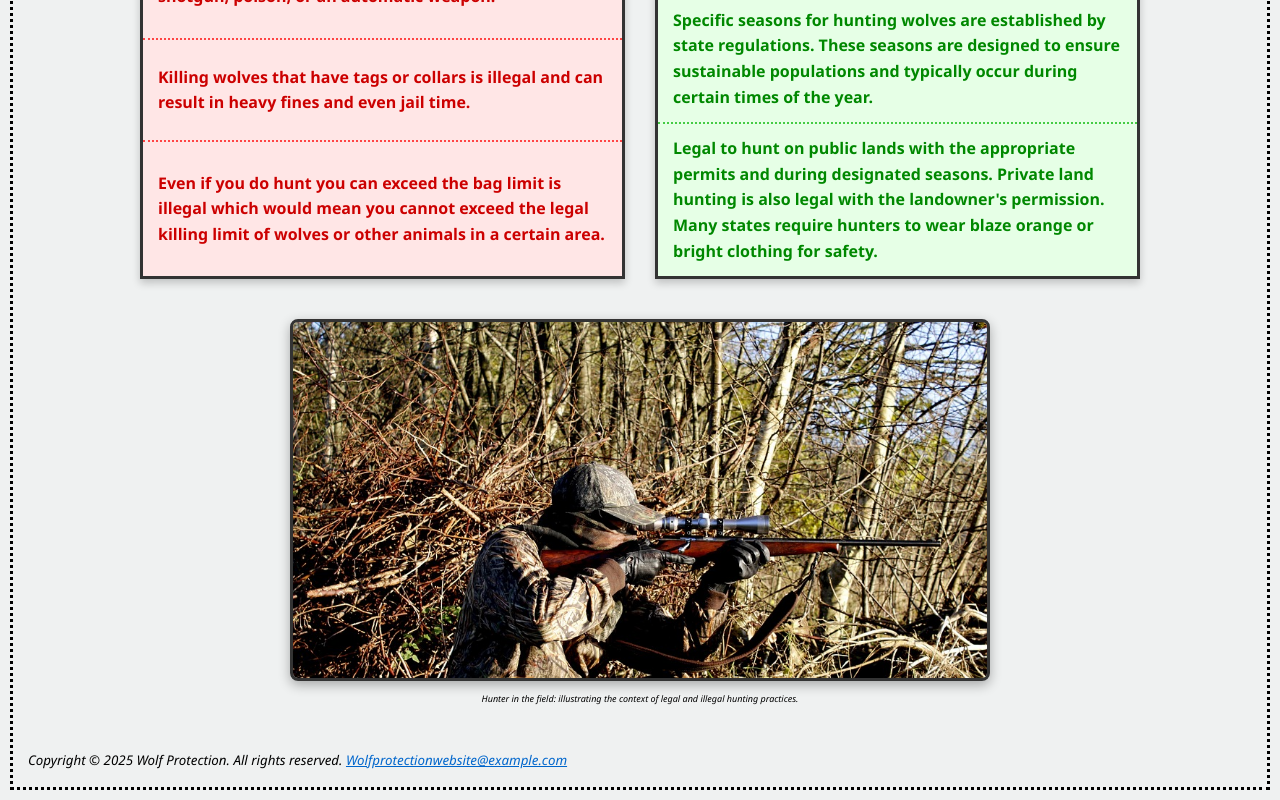
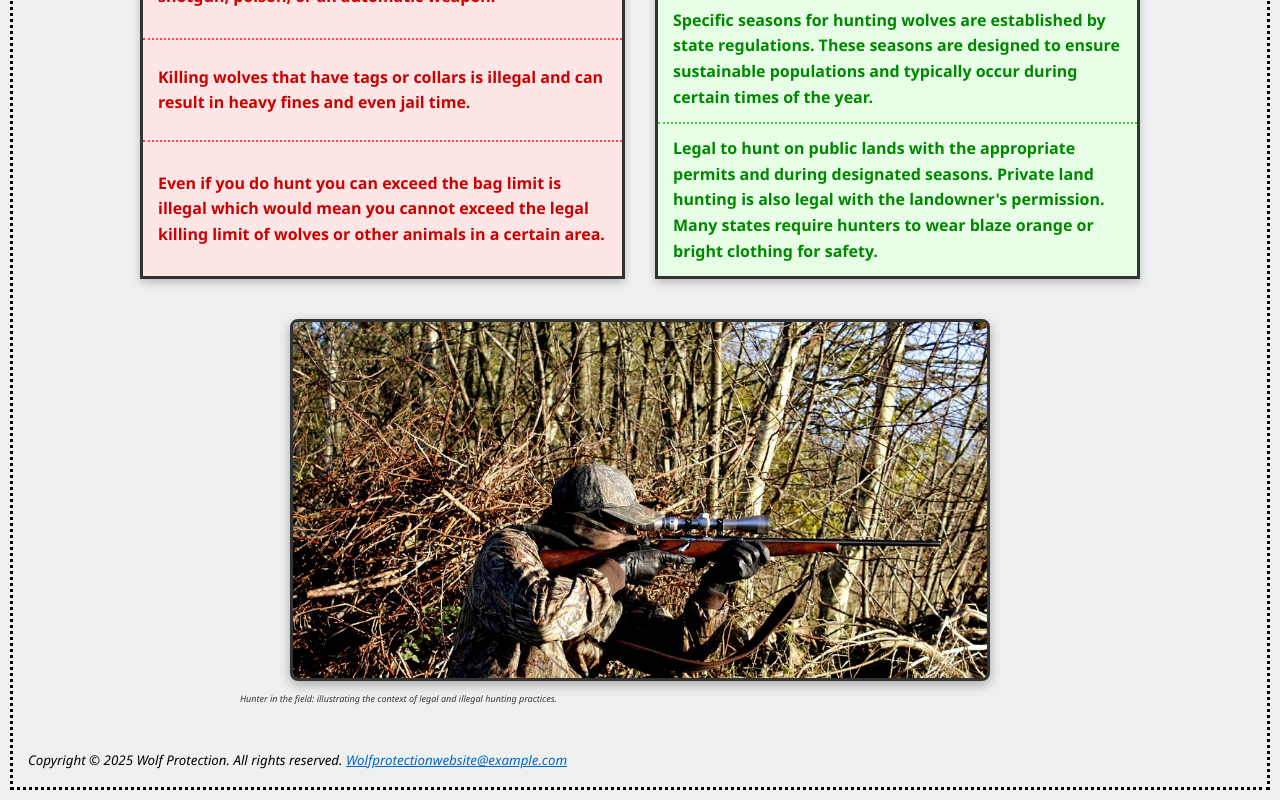
Before and after one commit to Ericsilva88590/Silva_Eric_Capstone_Project, a website: page docs/Legal_and_Illegal.html in a window 1280 px wide. Shown: the part 878-1678 px from the top of the page. Drawn offline with Linux system fonts and the light colour scheme.

Commit message:
Update Legal_and_Illegal.html

```diff
--- a/docs/Legal_and_Illegal.html
+++ b/docs/Legal_and_Illegal.html
@@ -105,7 +105,7 @@
 
         <div class="hunting-image-container">
             <img src="Images/Hunting.jpg" alt="Hunter in the field" class="hunting-image">
-            <p style="font-size:xx-small;font-style:italic;margin:4px 0 12px 0">Hunter in the field: illustrating the context of legal and illegal hunting practices.</p>
+            <p class="caption-small">Hunter in the field: illustrating the context of legal and illegal hunting practices.</p>
         </div>
     </main>
    <footer>
```
